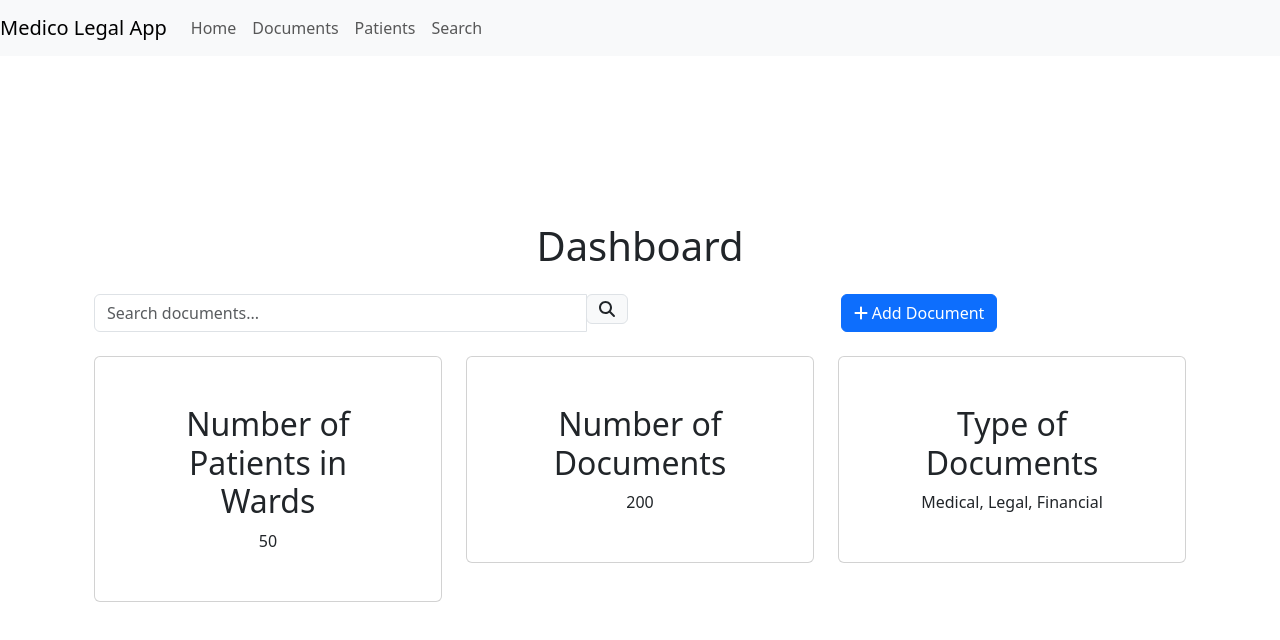
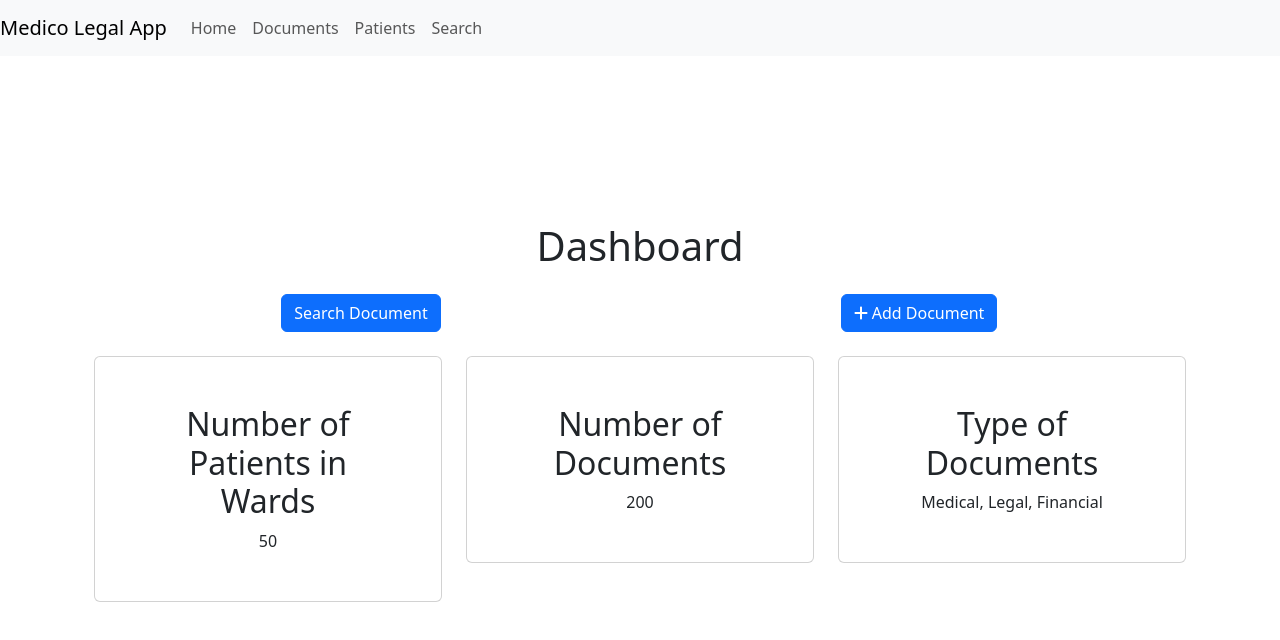
Before and after one commit to nagaraja6050266/medico-legal-client, a React (Vite) app: page /dashboard in a window 1280 px wide. Shown: the top 640 px of the page. Built offline with nearby package versions, Linux system fonts and the light colour scheme.

Commit message:
Code Rewamp

```diff
--- a/src/components/Dashboard.jsx
+++ b/src/components/Dashboard.jsx
@@ -8,19 +8,10 @@ function Dashboard() {
         <div className="container-fluid">
             <h1 className="my-4">Dashboard</h1>
             <div className="row mb-4">
-                <div className="col-md-6">
-                    <div className="input-group">
-                        <input
-                            type="text"
-                            className="form-control"
-                            placeholder="Search documents..."
-                        />
-                        <div className="input-group-append">
-                            <span className="input-group-text">
-                                <FontAwesomeIcon icon={faSearch} />
-                            </span>
-                        </div>
-                    </div>
+            <div className="col-md-6 text-right">
+                    <button className="btn btn-primary">
+                        Search Document
+                    </button>
                 </div>
                 <div className="col-md-6 text-right">
                     <button className="btn btn-primary">
```
